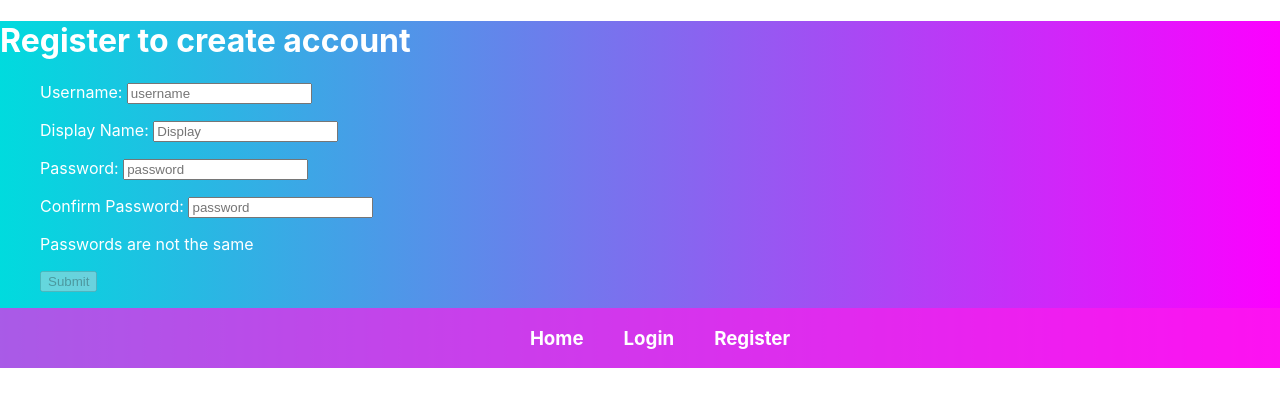
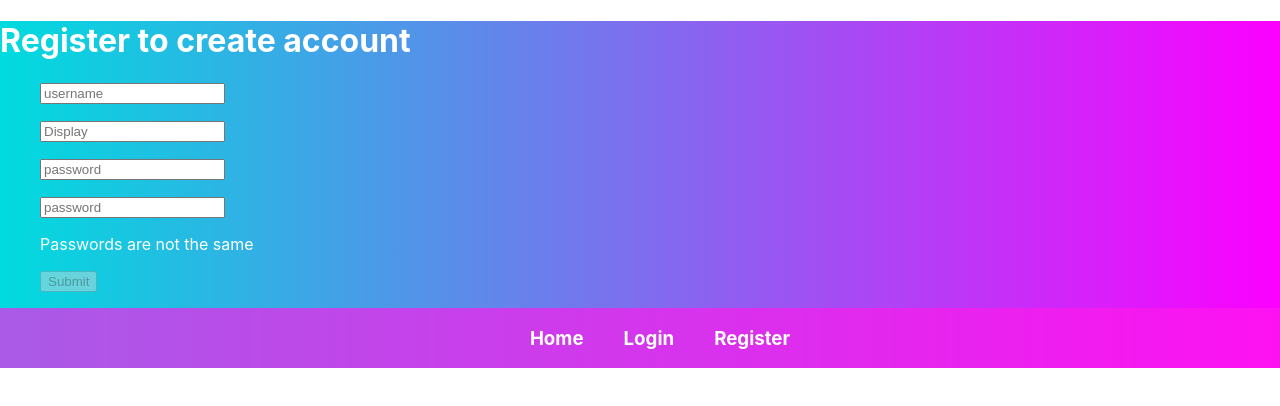
Before and after one commit to MohamedOsman15/InstaClone, a React (Create React App) app in the folder instaclone/: page /register in a window 1280 px wide. Shown: the top 406 px of the page. Built offline with nearby package versions, Linux system fonts and the light colour scheme.

Commit message:
removed labels

```diff
--- a/instaclone/src/componenents/Register.jsx
+++ b/instaclone/src/componenents/Register.jsx
@@ -40,7 +40,6 @@ const Register = () => {
           <form className="register" onSubmit={handleSubmit}>
             <div className="input-container">
                 <ul>
-                  <label>Username: </label>
                   <input
                     type="text"
                     onChange={handleChange}
@@ -51,7 +50,6 @@ const Register = () => {
                   />
                 </ul>
                 <ul>
-                  <label>Display Name: </label>
                   <input
                     type="text"
                     onChange={handleChange}
@@ -62,7 +60,6 @@ const Register = () => {
                   />
                 </ul>
                 <ul>
-                  <label>Password: </label>
                   <input
                     type="password"
                     onChange={handleChange}
@@ -73,7 +70,6 @@ const Register = () => {
                   />
                 </ul>
                 <ul>
-                  <label>Confirm Password: </label>
                   <input
                     type="password"
                     onChange={handleChange}
```
